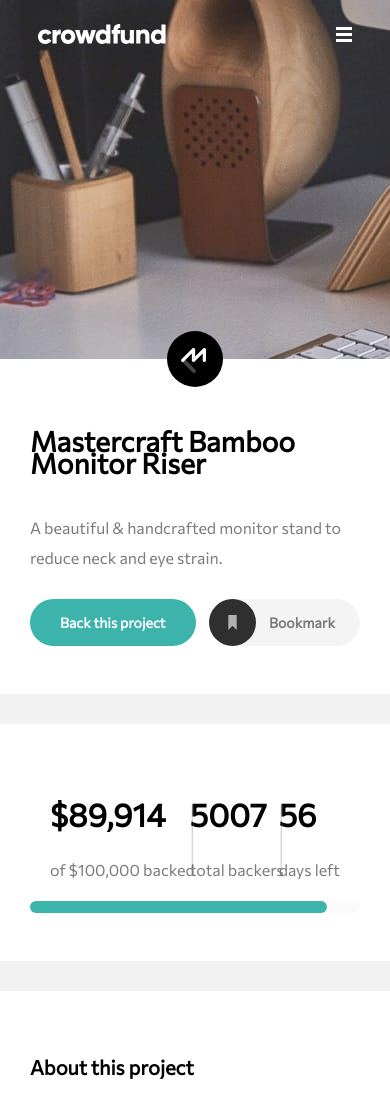
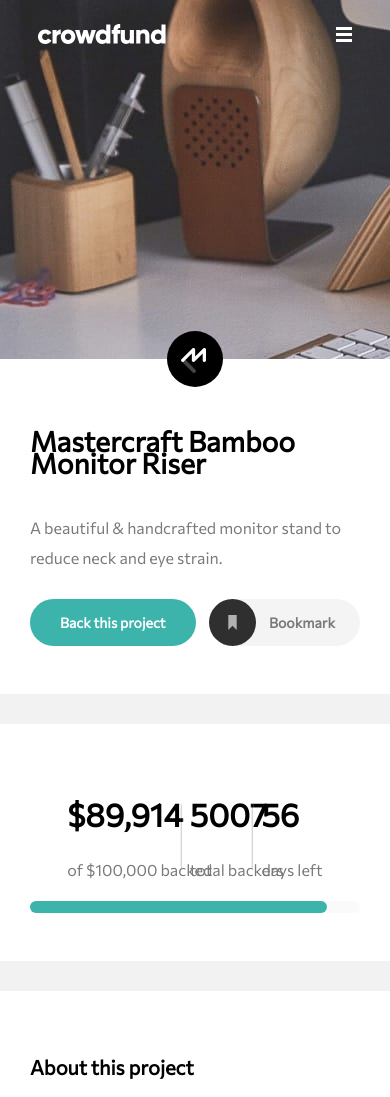
Before and after one commit to landot/crowdfund-project, a React (Vite) app: page / in a window 390 px wide. Shown: the top 1097 px of the page. Built offline with nearby package versions, Linux system fonts and the light colour scheme.

Commit message:
feat: hide navbar hrs on large screens

```diff
--- a/src/App.tsx
+++ b/src/App.tsx
@@ -20,7 +20,7 @@ function App() {
   }
   /*
   DONE: Header (large screen) - left logo, 3 links on right (links underline when hovered)
-  Header (small screen) - left logo, hamburger button containing 3 links on right when clicked
+  DONE: Header (small screen) - left logo, hamburger button containing 3 links on right when clicked
   Minimum pledge validation in modal
   Allow pre-selecting of modal items when select reward is clicked
   Disable radio for out of stock pledges
--- a/src/components/Header.css
+++ b/src/components/Header.css
@@ -33,6 +33,9 @@
     cursor: pointer;
 }
 
+.navbar-links hr {
+    display: none;
+}
 
 @media (max-width: 600px) {
     .navbar {
@@ -75,7 +78,8 @@
         display: none;
     }
 
-    hr {
+    .navbar-links hr {
+        display: block;
         background: #2F2F2F;
         mix-blend-mode: normal;
         opacity: 0.1;
```
